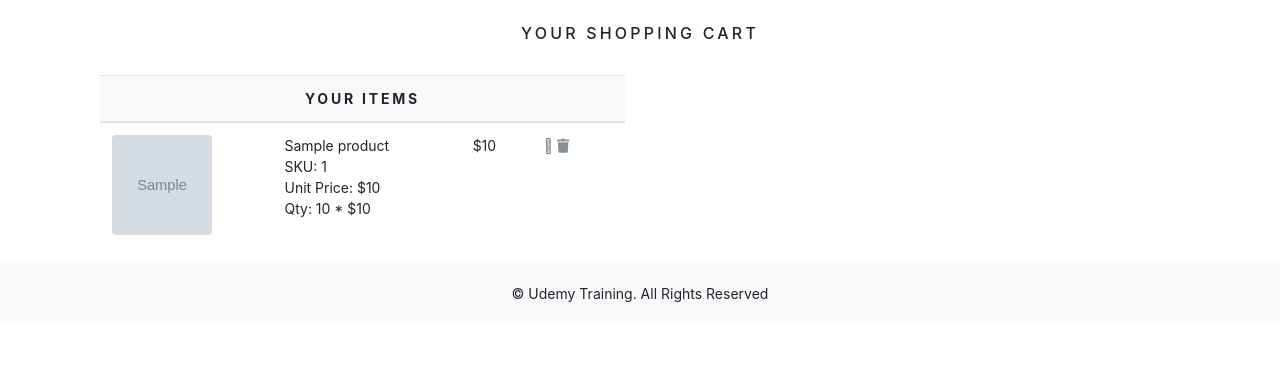
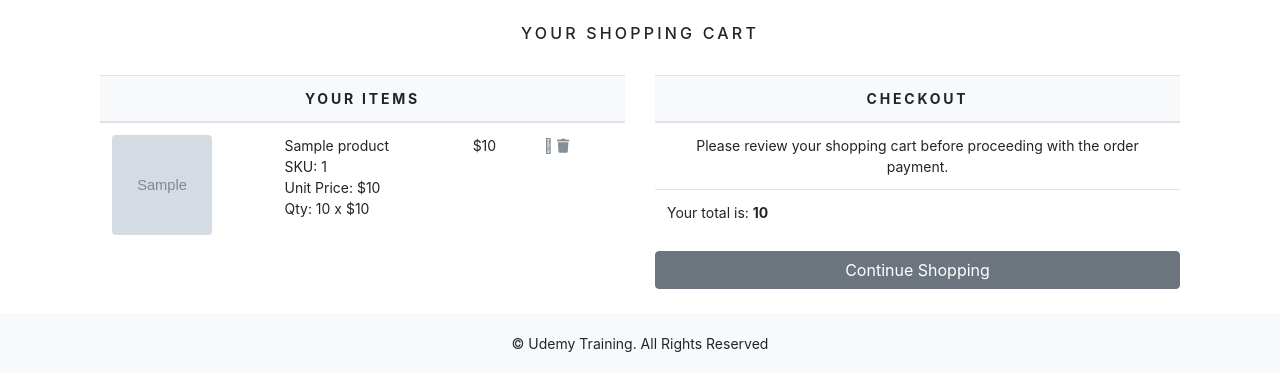
Before and after one commit to jondjacobsen/perfectcushion, a Django app: template cart/templates/cart.html in a window 1280 px wide. Shown: the part 270-661 px from the top of the page. Run offline with Django 3.2, Linux system fonts and the light colour scheme; the template is opened without the code that fills it: most values are stand-ins (such as "Sample title", 1, 10 or a date in 2020); grey boxes marked "Sample" are stand-in pictures; some libraries are stand-ins or nearby versions.

Commit message:
Troubleshooting - Cart problems

```diff
--- a/cart/templates/cart.html
+++ b/cart/templates/cart.html
@@ -1,4 +1,4 @@
-{%  extends "base.html" %}
+{%  extends "shop/base.html" %}
 {% load static %}
 {% block metadescription %}
     This is the shopping cart page. Proceed to review your items and place the order.
@@ -54,14 +54,14 @@
                                 <br>
                                 Unit Price: ${{ cart_item.product.price }}
                                 <br>
-                                Qty: {{ cart_item.quantity }} * ${{ cart_item.product.price }}
+                                Qty: {{ cart_item.quantity }} x ${{ cart_item.product.price }}
                                 </td>
                                 <td>
                                     ${{ cart_item.sub_total }}
                                 </td>
                                 {% if cart_item < cart_item.product.stock %}
                                     <td>
-                                        <a href="{% url 'cart:add_cart' cart_item.product.id %}" class="custom_a"><i class="fad fa-plus-circle custom_icon"></i></a>&nbsp;<a href="" class="custom_a"><i class="fad fa-minus-circle custom_icon"></i></a>&nbsp;<a href=""><i class="fas fa-trash custom_icon"></i></a>
+                                        <a href="{% url 'cart:add_cart' cart_item.product.id %}" class="custom_a"><i class="fas fa-plus-circle custom_icon"></i></a>&nbsp;<a href="" class="custom_a"><i class="fas fa-minus-circle custom_icon"></i></a>&nbsp;<a href=""><i class="fas fa-trash custom_icon"></i></a>
                                     </td>
                                 {% else %}
                                     <td>
@@ -78,9 +78,33 @@
                 </table>
 
             </div>
-            <div>
-
+            <div class="col-12 col-sm-12 col-md-12 col-lg-6 text-center">
+                <table class="table my_custom_table">
+                    <thead class="my_custom_thead">
+                        <tr>
+                            <th>
+                                Checkout
+                            </th>
+                        </tr>
+                    </thead>
+                    <tbody>
+                        <tr>
+                            <td>
+                                Please review your shopping cart before proceeding with the order payment.
+                            </td>
+                        </tr>
+                        <tr>
+                            <td class="text-left">
+                                Your total is: <strong>{{ total }}</strong>
+                            </td>
+                        </tr>
+                    </tbody>
+                </table>
+                <div class="mx-auto">
+                    <a href="{% url 'shop:allProdCat' %}" class="btn btn-secondary btn-block my_custom_button">Continue Shopping</a>
+                </div>
             </div>
         </div>
+        <br>
     {% endif %}
 {% endblock %}
--- a/perfectcushion/urls.py
+++ b/perfectcushion/urls.py
@@ -24,6 +24,7 @@ urlpatterns = [
     path('', views.index, name='index'),
     path('shop/', include('shop.urls')),
     path('search/', include('search_app.urls')),
+    path('cart/', include('cart.urls'))
 ]
 
 if settings.DEBUG:
--- a/shop/admin.py
+++ b/shop/admin.py
@@ -1,5 +1,6 @@
 from django.contrib import admin
 from .models import Category, Product
+from cart.models import CartItem, Cart
 
 
 class CategoryAdmin(admin.ModelAdmin):
@@ -20,4 +21,7 @@ class ProductAdmin(admin.ModelAdmin):
 admin.site.register(Product, ProductAdmin)
 
 
-'''jkjkjk'''
+admin.site.register(Cart)
+
+
+admin.site.register(CartItem)
--- a/shop/templates/shop/product.html
+++ b/shop/templates/shop/product.html
@@ -31,7 +31,7 @@
                     {%  if product.stock <= 0 %}
                         <p class="text-justify my_prod_text"><b>OUT OF STOCK</b></p>
                     {%  else %}
-                        <a class="btn btn-secondary" href="">Add to Cart</a>
+                        <a class="btn btn-secondary" href="{% url 'cart:add_cart' product.id %}">Add to Cart</a>
                     {% endif %}
                 </div>
             </div>
--- a/shop/urls.py
+++ b/shop/urls.py
@@ -1,7 +1,7 @@
 from django.urls import path
 from . import views
 
-app_name='shop'
+app_name = 'shop'
 
 urlpatterns = [
     path('', views.allProdCat, name='allProdCat'),
--- a/static/css/custom.css
+++ b/static/css/custom.css
@@ -113,3 +113,6 @@ body {
     text-decoration: none;
     color: #868e96 !important;
 }
+.my_custom_button {
+    margin-top: 5px;
+}
```
Also changed, not shown: cart/models.py (+6 -2 lines), cart/urls.py (added, +9 -0 lines), cart/views.py (+11 -8 lines), db.sqlite3.
